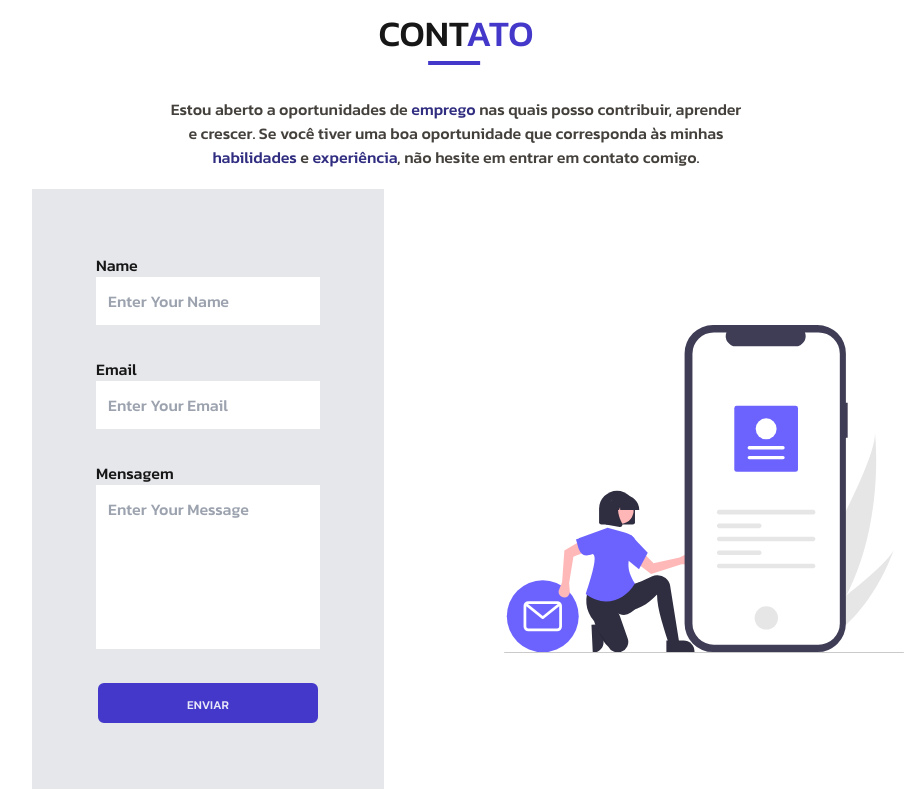
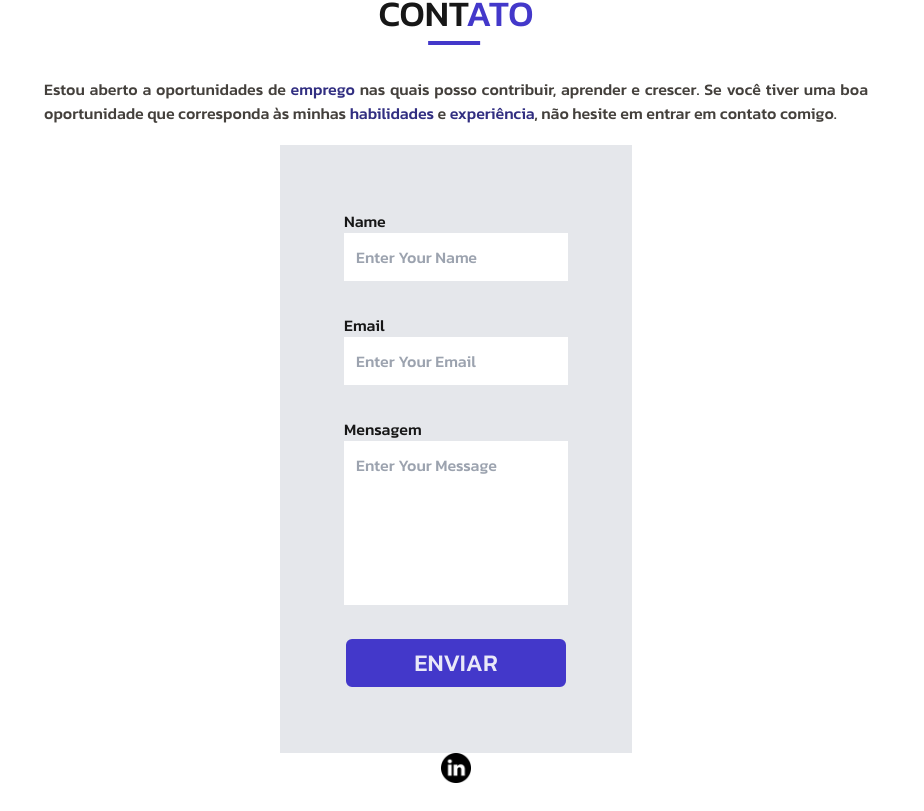
Before and after one commit to gabrieldevtjs/portfolio, a Next.js app: page / in a window 1280 px wide. Shown: the part 2829-3640 px from the top of the page, without its empty margins (184-1108 px from the left). Built offline with nearby package versions, Linux system fonts and the light colour scheme.

Commit message:
tirando scroll

```diff
--- a/src/app/page.tsx
+++ b/src/app/page.tsx
@@ -106,11 +106,11 @@ export default function Home() {
           <span className="text-4xl">PROJET<span className="text-indigo-700">OS</span></span>
           <span className="border-t-4 border-indigo-700 animate-move-left-right">{"\u00A0".repeat(15)}</span>
 
-          <p className="text-center px-1 font-Kanit text-1xl text-stone-700 sm:px-2 lg:px-16 lg:text-1xl xl:w-1/2">
+          <p className="text-center px-1 font-Kanit text-1xl text-stone-700 sm:px-2 lg:px-16 lg:text-1xl">
           Aqui você encontrará alguns dos projetos pessoais que criei, cada projeto contendo seu próprio estudo de caso.
         </p>
 
-        <div className="flex flex-col gap-y-32 lg:flex-row lg:flex-wrap">
+        <div className="flex flex-col gap-y-32 lg:flex-row lg:flex-wrap border-2">
           <CardProject title='PROJETO 1' description="O TaskMaster é uma aplicação web criada para simplificar a organização de tarefas e aumentar a produtividade de equipes e indivíduos. Com uma interface intuitiva e responsiva, o sistema permite que usuários criem, editem e organizem tarefas de forma eficiente, priorizando as mais importantes e garantindo que nenhum prazo seja perdido."/>
 
           <CardProject title='PROJETO 2' description="O TaskMaster é uma aplicação web criada para simplificar a organização de tarefas e aumentar a produtividade de equipes e indivíduos. Com uma interface intuitiva e responsiva, o sistema permite que usuários criem, editem e organizem tarefas de forma eficiente, priorizando as mais importantes e garantindo que nenhum prazo seja perdido."/>
@@ -123,41 +123,39 @@ export default function Home() {
 
 
         {/*contato */}
-        <div id="contato" className="pt-16 pb-16 w-full flex justify-center items-center flex-col gap-2 lg:px-40">
+        <div id="contato" className="pt-16 pb-16 w-full flex justify-center items-center flex-col gap-2 lg:px-52">
           <span className="text-4xl">CONT<span className="text-indigo-700">ATO</span></span>
           <span className="border-t-4 border-indigo-700 animate-move-left-right">{"\u00A0".repeat(15)}</span>
 
-          <p className="px-48 pb-3 text-stone-700 text-center">
+          <p className="px-5 pb-3 text-stone-700 text-justify">
           Estou aberto a oportunidades de <span className="text-indigo-900">emprego</span> nas quais posso contribuir, aprender e crescer. Se você tiver uma boa oportunidade que corresponda às minhas <span className="text-indigo-900">habilidades</span> e <span className="text-indigo-900">experiência</span>, não hesite em entrar em contato comigo.
           </p>
 
-          <div className="flex flex-col xl:flex-row w-full gap-x-8">
-  <div className="xl:w-1/2 flex items-center flex-col">
-    <form action="" method="POST" className="flex flex-col gap-8 bg-gray-200 px-16 py-16">
+        <div className="flex flex-col">
+          <div className="w-full flex items-center flex-col ">
+            <form action="" method="POST" className="flex flex-col gap-8  bg-gray-200 px-16 py-16">
               <div className="flex flex-col">
               <label htmlFor="">Name</label>
-        <input type="text" placeholder="Enter Your Name" className="bg-white p-3" />
+              <input type="text" placeholder="Enter Your Name" className="bg-white p-3"/>
               </div>
               <div className="flex flex-col">
               <label htmlFor="">Email</label>
-        <input type="text" placeholder="Enter Your Email" className="bg-white p-3" />
+              <input type="text" placeholder="Enter Your Email" className="bg-white p-3"/>
               </div>
               <div className="flex flex-col">
               <label htmlFor="">Mensagem</label>
-        <input type="text" placeholder="Enter Your Message" className="bg-white p-3 pb-32" />
+              <input type="text" placeholder="Enter Your Message" className="bg-white p-3 pb-32"/>
               </div>
               <Link href={"/contato"} className="border-2 text-white bg-indigo-700 px-8 py-2 rounded-lg lg:px-10 text-center">
-        <span className="animate-pulse lg:text-2xl xl:text-xs">ENVIAR</span>
+            <span className="animate-pulse lg:text-2xl">ENVIAR</span>
            </Link>
+
             </form>
+
+            <Image src="/icons/linkedin.png" alt="LinkedIn" width={30} height={20} />
             </div>
 
-  <div className="xl:w-1/2 justify-center items-center hidden xl:flex">
-    <Image src="/icons/contact.svg" alt="LinkedIn" width={400} height={20} />
           </div>
-</div>
-
-
 
         </div>
       </section>
```
Lines whose indentation alone changed are shown as unchanged.
